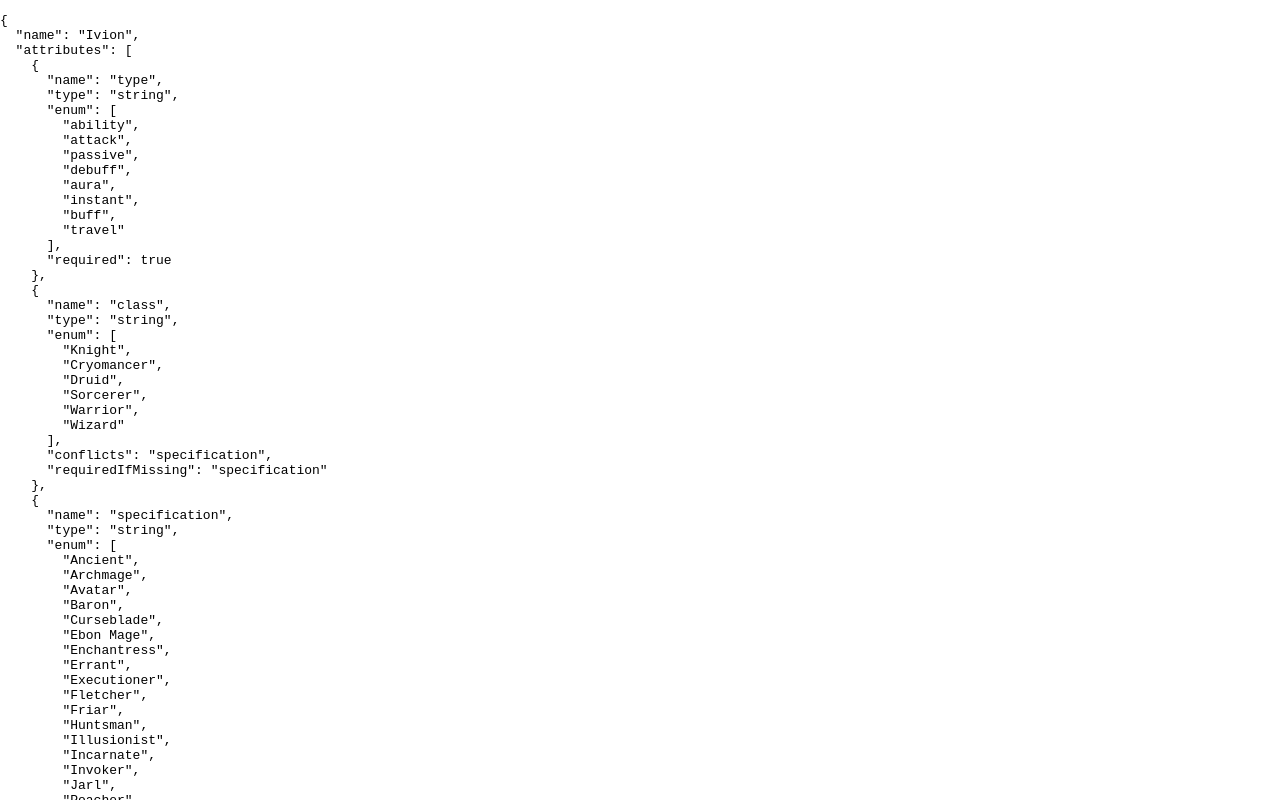
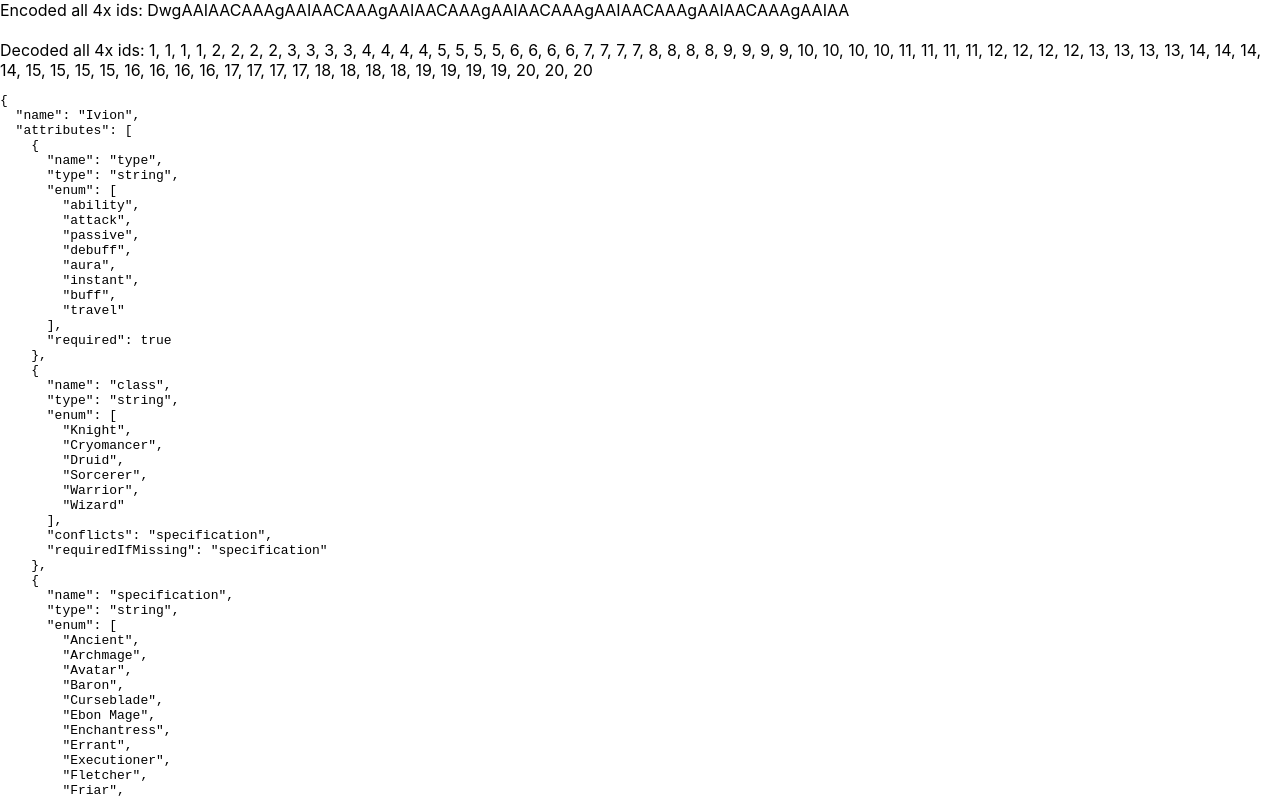
Before and after one commit to the-broken-tile/cards, a React (Create React App) app: page / in a window 1280 px wide. Shown: the top 800 px of the page. Built offline with nearby package versions, Linux system fonts and the light colour scheme.

Commit message:
display both whole game and encoded ids

```diff
--- a/src/App.tsx
+++ b/src/App.tsx
@@ -1,43 +1,49 @@
-import React from 'react'
+import React, {useEffect, useState} from 'react'
 
-import game from "./definitions/ivion.json"
+import ivionJson from "./definitions/ivion.json"
 import Game from './lib/dto/Game'
 import { gameFactory } from './lib/container'
 import { IDCodec } from "./lib/encoding/id-codec"
 
-const encodingTest = () => {
-  const ids: number[] = [5, 5, 10, 10, 15, 1000, 1000]
-  const encodedString: string = IDCodec.encodeToString(ids);
-  const decoded: number[] = IDCodec.decodeFromString(encodedString);
+const App = () => {
+  const [game, setGame] = useState<Game|null>(null)
+  const [error, setError] = useState<string|null>(null)
 
-  //<pre>
-  // Encoded {ids.join(', ')} = {encodedString}
-  // <br></br>
-  // Decoded = {decoded.join(', ')}
-  // </pre>
-  return { ids, encodedString, decoded }
-}
+  useEffect((): void => {
+    try {
+      setGame(gameFactory.build(ivionJson))
+    } catch (e) {
+      setError((e as Error).message)
+    }
+  }, [])
 
-const App = () => {
-  const parseInput = (i: Record<string, any>): string => {
-    let result: string
-    try {
-      const game: Game = gameFactory.build(i)
-      result =  `${JSON.stringify(game,  null, "  ")}`
-    } catch (e) {
-      const error: Error = e as Error
-      result = error.message
+  const quadripleIds = (): number[] => {
+    if (game === null) {
+      return []
     }
 
-    return result
+    return game.cards.map(card => card.id)
+      .reduce((carry: number[], id: number): number[] => {
+        return [...carry, id, id, id, id]
+      }, [])
   }
 
+  if (error !== null) {
+    return <>Error: {error}</>
+  }
+
+  if (game === null) {
+    return <>"Loading"</>
+  }
 
   return (
     <div className="app">
-      <pre className="halfsies">{parseInput(game)}</pre>
+      <div>Encoded all 4x ids: {IDCodec.encodeToString(quadripleIds())}</div>
+      <br />
+      <div>Decoded all 4x ids: {IDCodec.decodeFromString(IDCodec.encodeToString(quadripleIds())).join(", ")}</div>
+      <pre>{JSON.stringify(game,  null, "  ")}</pre>
     </div>
-  );
+  )
 }
 
-export default App;
+export default App
--- a/src/index.css
+++ b/src/index.css
@@ -11,11 +11,3 @@ code {
   font-family: source-code-pro, Menlo, Monaco, Consolas, 'Courier New',
     monospace;
 }
-
-.app {
-    display: flex;
-}
-.halfsies {
-  width: 50vw;
-  height: 100vh;
-}
```
